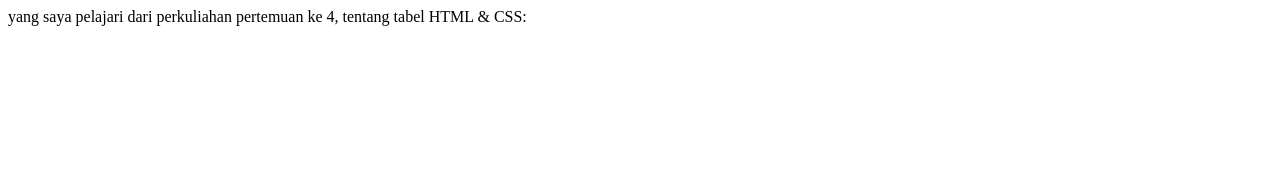
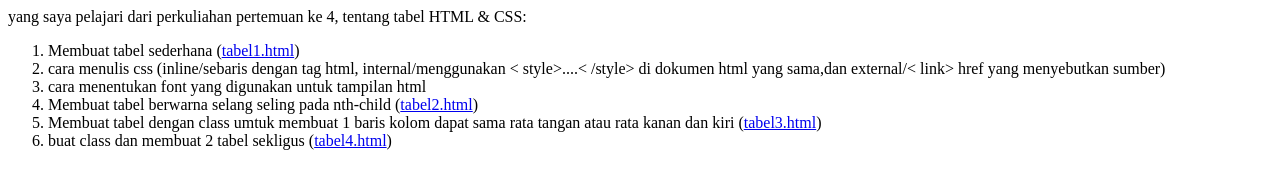
Before and after one commit to michaeloktaviano12/DPW, a plain HTML site: page 4/index.html in a window 1280 px wide. Drawn offline with Linux system fonts and the light colour scheme.

Commit message:
Update index.html

```diff
--- a/4/index.html
+++ b/4/index.html
@@ -1 +1,9 @@
 yang saya pelajari dari perkuliahan pertemuan ke 4, tentang tabel HTML & CSS:
+<ol>
+	<li>Membuat tabel sederhana (<a href="tabel1.html" target=_blank">tabel1.html</a>)</li>
+	<li>cara menulis css (inline/sebaris dengan tag html, internal/menggunakan < style>....< /style> di dokumen html yang sama,dan external/< link> href yang menyebutkan sumber)</li>
+	<li>cara menentukan font yang digunakan untuk tampilan html</li>
+	<li>Membuat tabel berwarna selang seling pada nth-child (<a href="tabel2.html" target="_blank">tabel2.html</a>)</li>
+	<li>Membuat tabel dengan class umtuk membuat 1 baris kolom dapat sama rata tangan atau rata kanan dan kiri (<a href="tabel3.html" target="_blank">tabel3.html</a>)</li>
+	<li>buat class dan membuat 2 tabel sekligus (<a href="tabel4.html" target="_blank">tabel4.html</a>)</li>
+</ol>
```
